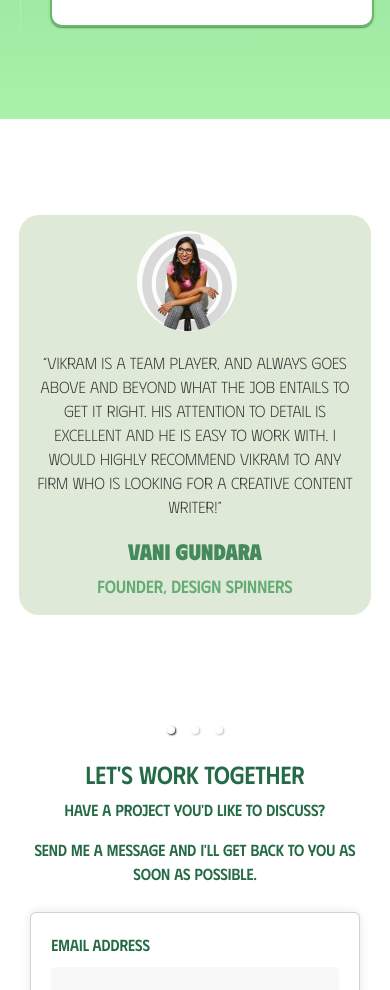
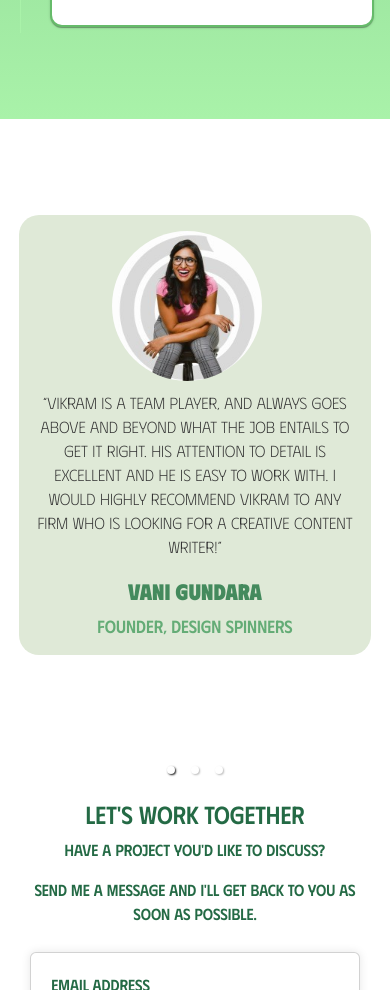
Before and after one commit to s1nghularity/personal-portfolio, a React (Create React App) app: page / in a window 390 px wide. Shown: the part 6100-7090 px from the top of the page. Built offline with nearby package versions, Linux system fonts and the light colour scheme.

Commit message:
Destructured Testimonials component, simplified relevant CSS.

```diff
--- a/src/components/Testimonials.js
+++ b/src/components/Testimonials.js
@@ -1,14 +1,39 @@
-import React from 'react';
-import { Carousel } from 'react-responsive-carousel';
-import 'react-responsive-carousel/lib/styles/carousel.min.css';
-import '../styles/Testimonials.css';
-import vani from '../assets/img/vani.jpg';
-import loren from '../assets/img/loren.jpg';
-import tousi from '../assets/img/tousi.jpg';
+import React from "react";
+import { Carousel } from "react-responsive-carousel";
+import "react-responsive-carousel/lib/styles/carousel.min.css";
+import "../styles/Testimonials.css";
+import vani from "../assets/img/vani.jpg";
+import loren from "../assets/img/loren.jpg";
+import tousi from "../assets/img/tousi.jpg";
+
+const testimonials = [
+  {
+    img: vani,
+    name: "Vani Gundara",
+    position: "Founder, Design Spinners",
+    quote:
+      "“Vikram is a team player, and always goes above and beyond what the job entails to get it right. His attention to detail is excellent and he is easy to work with. I would highly recommend Vikram to any firm who is looking for a creative content writer!”",
+  },
+  {
+    img: tousi,
+    name: "Mahyad Tousi",
+    position:
+      "Founder of Starfish Accelerator and Boomgen Studios, Executive Producer of CBS primetime comedy 'United States of Al'",
+    quote:
+      "“Vikram came on board for the founding of the non-profit Starfish Accelerator and worked with the team on several other projects. He is a solid social media manager who can produce engaging content to increase brand visibility across channels. I appreciated his journalistic tilt to creative copywriting, and valued his contribution to Starfish's brand identity development.”",
+  },
+  {
+    img: loren,
+    name: "Loren Quaglieri",
+    position: "COO, Barrel Bag",
+    quote:
+      "“As a small, scrappy organization it was such a relief to have Vikram join us as a quick learner, self starter with impeccable organizational skills. He will be a tremendous asset to any team he joins and it was a sheer delight to have had this opportunity to work with him.”",
+  },
+];
 
 export const Testimonials = () => {
   return (
-    <section className='testimonials-container'>
+    <section className="testimonials-container">
       <Carousel
         showStatus={false}
         showThumbs={false}
@@ -21,84 +46,24 @@ export const Testimonials = () => {
         stopOnHover
         interval={10000}
         transitionTime={500}
-        className='custom-carousel'
+        className="custom-carousel"
       >
-
-
-        <div className='testimonial-wrapper'>
-          <div className='testimonial'>
-            <div className='testimonial-image-wrapper'>
-              <img
-                className='testimonial-img'
-                src={vani}
-                alt='Founder of Design Spinners, Vani Gundara'
-              />
-            </div>
-            <div className='testimonial-content'>
-              <blockquote>
-                <p className='testimonial-text'>
-                  “Vikram is a team player, and always goes above and beyond
-                  what the job entails to get it right. His attention to detail
-                  is excellent and he is easy to work with. I would highly
-                  recommend Vikram to any firm who is looking for a creative
-                  content writer!”
-                </p>
-              </blockquote>
-              <p className='testimonial-author'>Vani Gundara</p>
-              <p className='testimonial-position'>Founder, Design Spinners</p>
+        {testimonials.map(({ img, name, position, quote }, index) => (
+          <div className="testimonial-wrapper" key={index}>
+            <div className="testimonial">
+              <div className="testimonial-image-wrapper">
+                <img className="testimonial-img" src={img} alt={name} />
+              </div>
+              <div className="testimonial-content">
+                <blockquote>
+                  <p className="testimonial-text">{quote}</p>
+                </blockquote>
+                <p className="testimonial-author">{name}</p>
+                <p className="testimonial-position">{position}</p>
+              </div>
             </div>
           </div>
-        </div>
-
-        <div className='testimonial-wrapper'>
-          <div className='testimonial'>
-            <div className='testimonial-image-wrapper'>
-              <img
-                className='testimonial-img'
-                src={tousi}
-                alt='Multidisciplinary artist, writer, and filmmaker Mahyad Tousi'
-              />
-            </div>
-            <div className='testimonial-content'>
-              <blockquote>
-                <p className='testimonial-text'>
-                "Vikram came on board for the founding of the non-profit Starfish Accelerator and worked with the team on several other projects. He is a solid social media manager who can produce engaging content to increase brand visibility across channels. I appreciated his journalistic tilt to creative copywriting, and valued his contribution to Starfish's brand identity development.""
-                </p>
-              </blockquote>
-              <p className='testimonial-author'>Mahyad Tousi</p>
-              <p className='testimonial-position'>Founder of Starfish Accelerator and Boomgen Studios, Executive Producer of CBS primetime comedy 'United States of Al'</p>
-            </div>
-          </div>
-        </div>
-
-        <div className='testimonial-wrapper'>
-          <div className='testimonial'>
-            <div className='testimonial-image-wrapper'>
-              <img
-                className='testimonial-img'
-                src={loren}
-                alt='COO of Barrel Bag Loren Quaglieri'
-              />
-            </div>
-            <div className='testimonial-content'>
-              <blockquote>
-                <p className='testimonial-text'>
-                  "As a small, scrappy organization it was such a relief to have
-                  Vikram join us as a quick learner, self starter with
-                  impeccable organizational skills. He will be a tremendous
-                  asset to any team he joins and it was a sheer delight to have
-                  had this opportunity to work with him."
-                </p>
-              </blockquote>
-              <p className='testimonial-author'>Loren Quaglieri</p>
-              <p className='testimonial-position'>COO, Barrel Bag</p>
-            </div>
-          </div>
-        </div>
-
-
-
-
+        ))}
       </Carousel>
     </section>
   );
--- a/src/styles/Testimonials.css
+++ b/src/styles/Testimonials.css
@@ -1,4 +1,3 @@
-
 .testimonials-container {
   font-family: "Phudu", serif;
   display: flex;
@@ -17,7 +16,6 @@
   margin-bottom: 3rem;
 }
 
-
 .testimonial {
   display: flex;
   flex-direction: column;
@@ -28,6 +26,8 @@
   padding: 20px;
   background-color: #dfe9d7;
   width: 40rem;
+  max-width: 90%;
+  margin: 0 1rem;
 }
 
 .testimonial-image-wrapper {
@@ -41,12 +41,13 @@
 .testimonial-img {
   justify-content: center;
   align-items: center;
-  width: 100%;
+  width: 100px;
   height: auto;
   border-radius: 50%!important;
-  margin-bottom: 20px;
+  margin-bottom: 10px;
   object-fit: cover;
   object-position: center;
+  max-width: 100%;
 }
 
 .testimonial-content {
@@ -58,8 +59,6 @@
   text-align: center;
   width: 100%;
 }
-
-
 
 .testimonial-text {
   justify-content: center;
@@ -111,10 +110,10 @@
   }
 
   .testimonial-img {
-  width: 100px;
-  height: 100px;
+    max-width: 150px;
+    min-height: 150px;
     border-radius: 50%;
-  margin-bottom: 20px;
+    margin-bottom: 10px;
     object-fit: cover;
     object-position: center;
   }
```
Lines whose indentation alone changed are shown as unchanged.
